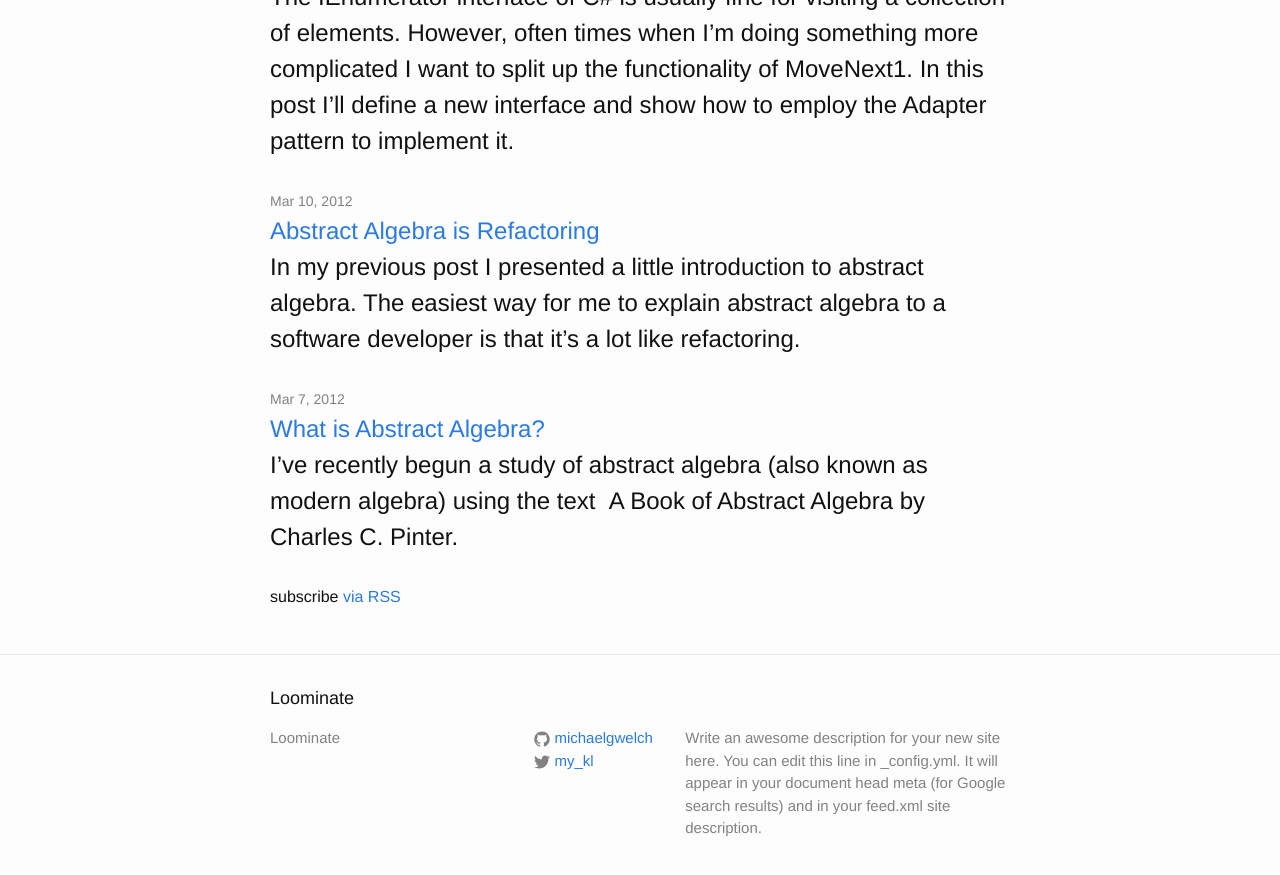
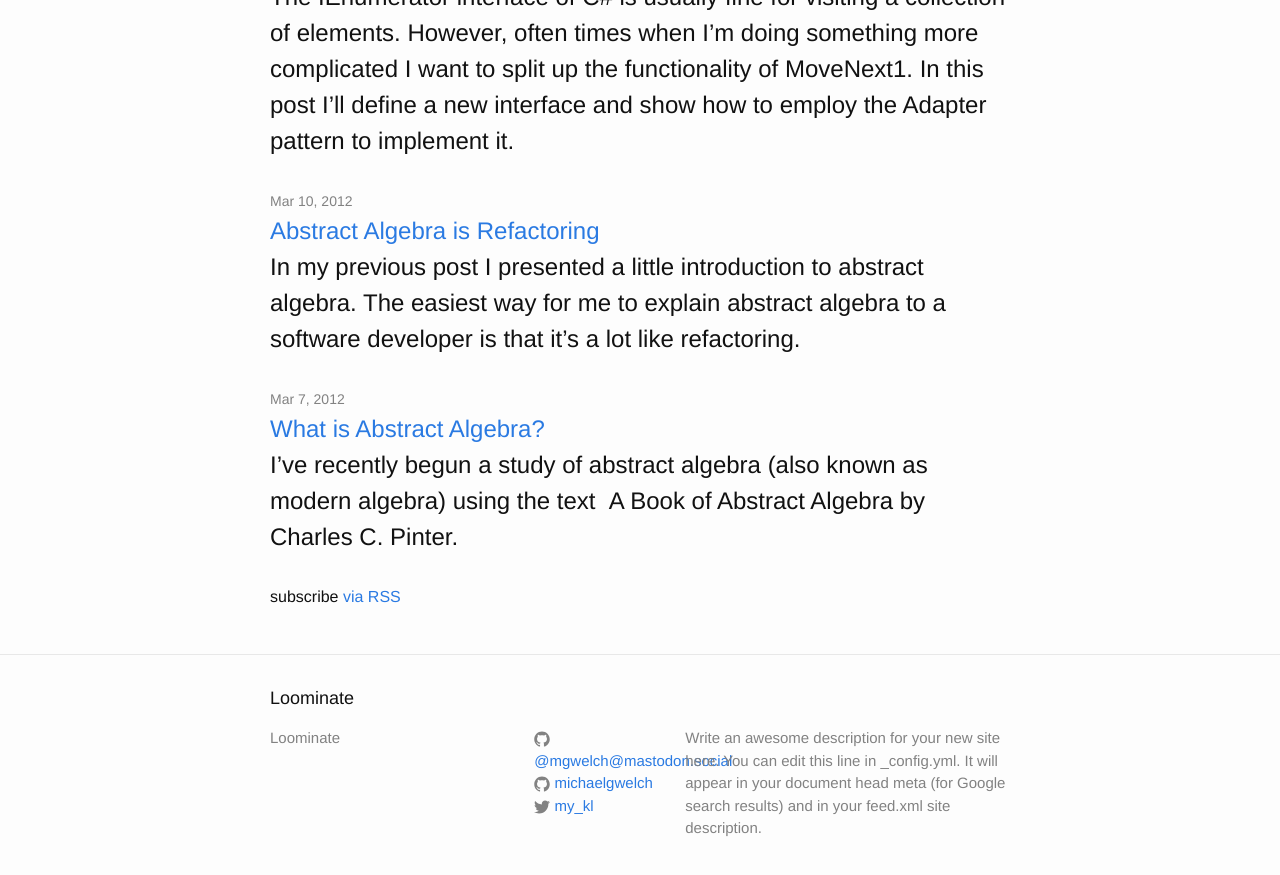
Before and after one commit to michaelgwelch/loominate.net, a Jekyll site: the page built from index.html, in a window 1280 px wide and 900 px high, scrolled down 5816 px. Shown: the top 875 px of the window. Built offline with Jekyll 4.4.1, drawn with Linux system fonts in a browser that asks for light colours; formulas are drawn with MathJax 3.

Commit message:
add rel=me links for mastodon verification

```diff
--- a/_includes/footer.html
+++ b/_includes/footer.html
@@ -13,10 +13,24 @@
       </div>
 
       <div class="footer-col  footer-col-2">
+
         <ul class="social-media-list">
+
+          <li>
+            <a rel="me" href="https://mastodon.social/@mgwelch">
+              <span class="icon  icon--github">
+                <svg viewBox="0 0 16 16">
+                  <path fill="#828282" d="M7.999,0.431c-4.285,0-7.76,3.474-7.76,7.761 c0,3.428,2.223,6.337,5.307,7.363c0.388,0.071,0.53-0.168,0.53-0.374c0-0.184-0.007-0.672-0.01-1.32 c-2.159,0.469-2.614-1.04-2.614-1.04c-0.353-0.896-0.862-1.135-0.862-1.135c-0.705-0.481,0.053-0.472,0.053-0.472 c0.779,0.055,1.189,0.8,1.189,0.8c0.692,1.186,1.816,0.843,2.258,0.645c0.071-0.502,0.271-0.843,0.493-1.037 C4.86,11.425,3.049,10.76,3.049,7.786c0-0.847,0.302-1.54,0.799-2.082C3.768,5.507,3.501,4.718,3.924,3.65 c0,0,0.652-0.209,2.134,0.796C6.677,4.273,7.34,4.187,8,4.184c0.659,0.003,1.323,0.089,1.943,0.261 c1.482-1.004,2.132-0.796,2.132-0.796c0.423,1.068,0.157,1.857,0.077,2.054c0.497,0.542,0.798,1.235,0.798,2.082 c0,2.981-1.814,3.637-3.543,3.829c0.279,0.24,0.527,0.713,0.527,1.437c0,1.037-0.01,1.874-0.01,2.129 c0,0.208,0.14,0.449,0.534,0.373c3.081-1.028,5.302-3.935,5.302-7.362C15.76,3.906,12.285,0.431,7.999,0.431z"/>
+                </svg>
+              </span>
+
+              <span class="username">@mgwelch@mastodon.social</span>
+            </a>
+          </li>
+
           {% if site.github_username %}
           <li>
-            <a href="https://github.com/{{ site.github_username }}">
+            <a rel="me" href="https://github.com/{{ site.github_username }}">
               <span class="icon  icon--github">
                 <svg viewBox="0 0 16 16">
                   <path fill="#828282" d="M7.999,0.431c-4.285,0-7.76,3.474-7.76,7.761 c0,3.428,2.223,6.337,5.307,7.363c0.388,0.071,0.53-0.168,0.53-0.374c0-0.184-0.007-0.672-0.01-1.32 c-2.159,0.469-2.614-1.04-2.614-1.04c-0.353-0.896-0.862-1.135-0.862-1.135c-0.705-0.481,0.053-0.472,0.053-0.472 c0.779,0.055,1.189,0.8,1.189,0.8c0.692,1.186,1.816,0.843,2.258,0.645c0.071-0.502,0.271-0.843,0.493-1.037 C4.86,11.425,3.049,10.76,3.049,7.786c0-0.847,0.302-1.54,0.799-2.082C3.768,5.507,3.501,4.718,3.924,3.65 c0,0,0.652-0.209,2.134,0.796C6.677,4.273,7.34,4.187,8,4.184c0.659,0.003,1.323,0.089,1.943,0.261 c1.482-1.004,2.132-0.796,2.132-0.796c0.423,1.068,0.157,1.857,0.077,2.054c0.497,0.542,0.798,1.235,0.798,2.082 c0,2.981-1.814,3.637-3.543,3.829c0.279,0.24,0.527,0.713,0.527,1.437c0,1.037-0.01,1.874-0.01,2.129 c0,0.208,0.14,0.449,0.534,0.373c3.081-1.028,5.302-3.935,5.302-7.362C15.76,3.906,12.285,0.431,7.999,0.431z"/>
@@ -30,7 +44,7 @@
 
           {% if site.twitter_username %}
           <li>
-            <a href="https://twitter.com/{{ site.twitter_username }}">
+            <a rel="me" href="https://twitter.com/{{ site.twitter_username }}">
               <span class="icon  icon--twitter">
                 <svg viewBox="0 0 16 16">
                   <path fill="#828282" d="M15.969,3.058c-0.586,0.26-1.217,0.436-1.878,0.515c0.675-0.405,1.194-1.045,1.438-1.809
```
